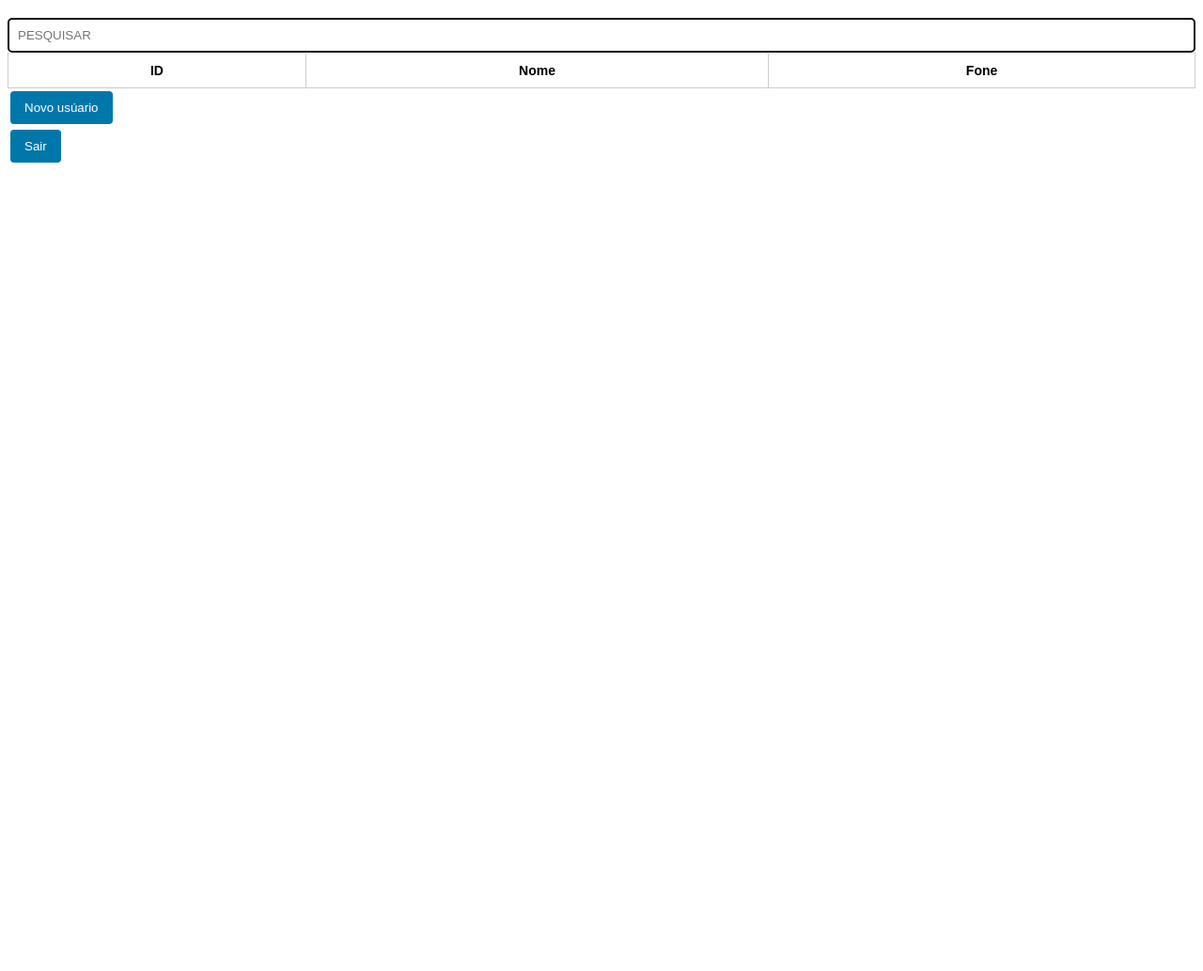
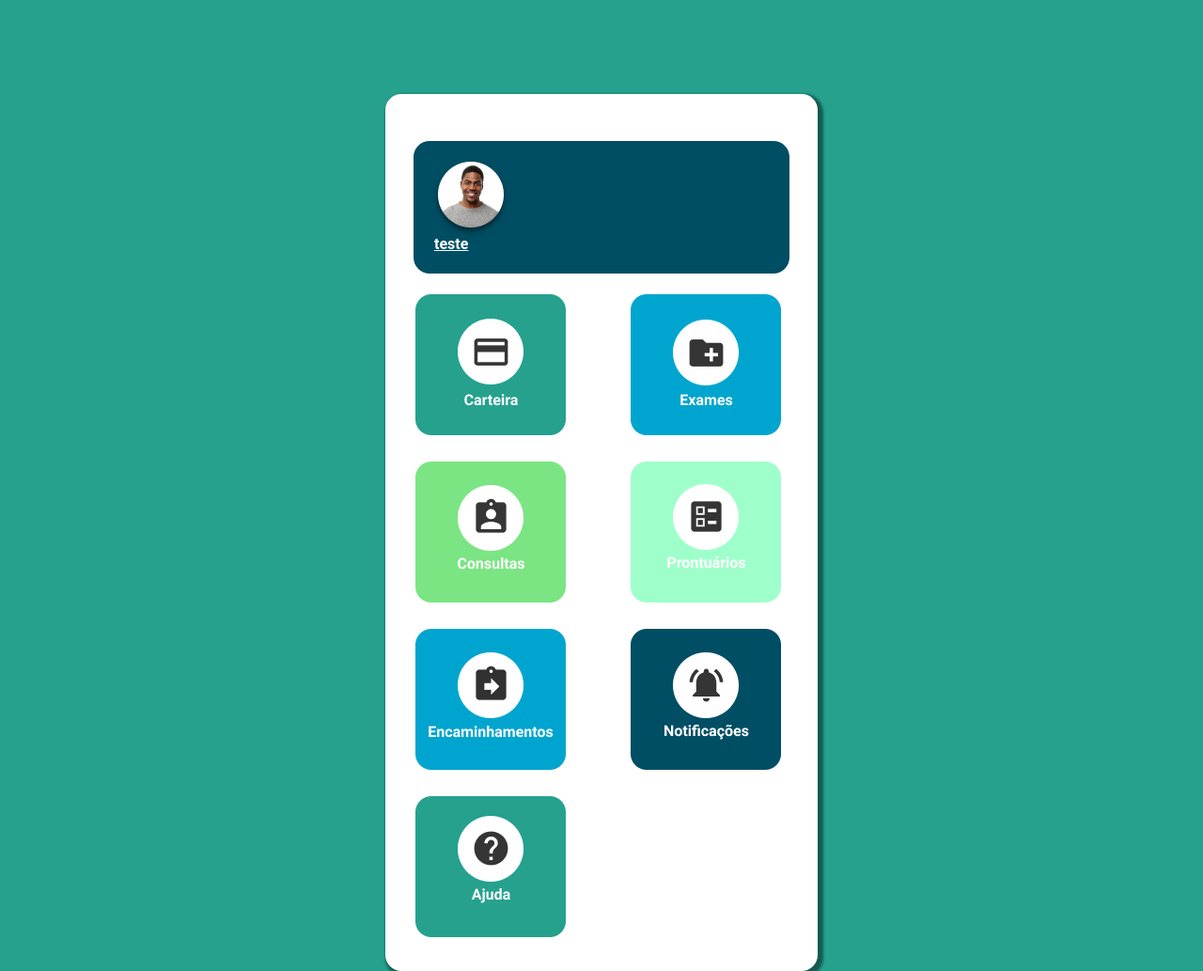
Before and after one commit to TiagoSantost/ProjetoFim, a plain HTML site: page LAIBOSIX/principal/paginaPrincipal.html in a window 1280 px wide. Shown: the top 1033 px of the page at 94% size. Before the commit the page ends 800 px from the top, so only its background shows below. Drawn offline with Linux system fonts and the light colour scheme.

Commit message:
Commitando

```diff
--- a/LAIBOSIX/cadastro/styleCadastro.css
+++ b/LAIBOSIX/cadastro/styleCadastro.css
@@ -18,7 +18,7 @@ body{
 
 .card{
     padding: 30px;
-    border-radius: 4%;
+    border-radius: 17px;
     box-shadow: 3px 3px 3px 3px #00000070;
     width: 400px;
 }
--- a/LAIBOSIX/login/style.css
+++ b/LAIBOSIX/login/style.css
@@ -18,7 +18,7 @@ body{
 
 .card{
     padding: 30px;
-    border-radius: 4%;
+    border-radius: 17px;
     box-shadow: 3px 3px 3px 3px #00000070;
     width: 400px;
 }
--- a/LAIBOSIX/principal/paginaPrincipal.html
+++ b/LAIBOSIX/principal/paginaPrincipal.html
@@ -4,70 +4,56 @@
     <meta charset="UTF-8">
     <meta http-equiv="X-UA-Compatible" content="IE=edge">
     <meta name="viewport" content="width=device-width, initial-scale=1.0">
+    <link rel="stylesheet" href="./stylePrincipal.css">
     <title>Tst</title>
 
-    <style>
-        #listaRegistro{display: none;}
-        #cadastroRegistro{
-            display: none;
-            flex-direction: column;
-            gap: 30px;
-        }
-
-        body[page=lista] #listaRegistro{display: block;}
-        body[page=cadastro] #cadastroRegistro{display:flex;}
-
-        body{
-            font-family: Arial, Helvetica, sans-serif;
-            font-size: 14px;
-        }
-
-        table{
-            width: 100%;
-            border-collapse: collapse;
-        }
-        table th,
-        table td{
-            font-size: 14px;
-            padding: 10px 15px;
-            border: solid 1px #ccc;
-        }
-
-        button{
-            border: none;
-            border-radius: 4px;
-            cursor: pointer;
-            background-color: #07a;
-            color: #fff;
-            margin: 3px;
-            padding: 10px 15px;
-        }
-        button.cinza{
-            background-color: #ccc;
-            color: #666;
-        }
-        button:hover{
-            opacity: 0.8;
-        }
-        input{
-            border: solid 1px #ccc;
-            border-radius: 4px;
-            padding: 10px;
-        }
-        .label>div{
-            display: flex;
-        }
-        .label>div>input{
-            flex: 1;
-        }
-
-    </style>
 </head>
 <body page="lista">
-    <h1 id="logado"> </h1>
+    <div class="container">
+        <div class="card">
+            <button class="container-perfil">
+                <div class="container-perfil-informations">
+                    <img src="/LAIBOSIX/img/Foto-Perfil.png" alt="" style="filter: drop-shadow(0px 4px 4px rgba(0, 0, 0, 0.25));">
+                    <a id="logado"> </a>
+                    <a href="">teste</a>
+                </div>
+            </button>
+
+            <div class="botoes-menu">
+                <div class="coluna1">
+                    <button type="button">
+                        <img src="/LAIBOSIX/img/Carteira.png"  />
+                    </button>
+
+                    <button type="button">
+                        <img src="/LAIBOSIX/img/Consultas.png"  />
+                    </button>
+
+                    <button type="button">
+                        <img src="/LAIBOSIX/img/Encaminhamentos.png"  />
+                    </button>
+
+                    <button type="button">
+                        <img src="/LAIBOSIX/img/Ajuda.png"  />
+                    </button>
+                </div>
+                <div class="coluna2">
+                    <button type="button">
+                        <img src="/LAIBOSIX/img/Exames.png"  />
+                    </button>
+
+                    <button type="button">
+                        <img src="/LAIBOSIX/img/Prontuarios.png"  />
+                    </button>
+
+                    <button type="button">
+                        <img src="/LAIBOSIX/img/Notificações.png"  />
+                    </button>
+                </div>
+            </div>
+            <!--
 
             <div id="listaRegistro">
-
                 <div style='display: flex;'>
                     <input style='flex:1' placeholder="PESQUISAR" autofocus id='inputPesquisa' />
                 </div>
@@ -80,7 +66,6 @@
                             <th>Nome</th>
                             <th>Fone</th>
                         </tr>
-
                     </thead>
                     <tbody id="listaRegistroBody"></tbody>
                 </table>
@@ -88,7 +73,6 @@
                 <div>
                     <button  onclick="visualizar('cadastro',true)">Novo usúario</button>
                 </div>
-
             </div>
 
 
@@ -115,9 +99,6 @@
                     </div>
                 </div>
 
-
-
-
                 <div>
                     <button>Cadastrar</button>
                     <button onclick="visualizar('lista')" class="cinza" type="button">Cancelar </button>
@@ -126,8 +107,9 @@
             </form>
 
             <button onClick='sair()'>Sair</button>
-
-
+            -->
+        </div>
+    </div>
     <script src="./scriptPrincipal.js"></script>
 </body>
 
--- a/LAIBOSIX/principal/stylePrincipal.css
+++ b/LAIBOSIX/principal/stylePrincipal.css
@@ -0,0 +1,114 @@
+*{
+    margin: 0;
+    padding: 0;
+    font-family:'Roboto', sans-serif;
+    color: white
+}
+body{
+    background-color: #25A18E;
+}
+
+.container{
+    display: flex;
+    justify-content: center;
+    width: 100%;
+    margin-top: 100px;
+    margin-bottom: 100px;
+
+}
+
+.card{
+    padding: 30px;
+    border-radius: 17px;
+    box-shadow: 3px 3px 3px 3px #00000070;
+    width: 400px;
+    background-color: white;
+}
+
+.container-perfil{
+    display: flex;
+    justify-content: left;
+    background-color: #004E64;
+    height: auto;
+    width: 100%;
+    border-radius: 17px;
+}
+
+.container-perfil-informations{
+    display: flex;
+    flex-direction: column;
+    margin-top: 20px ;
+    margin-left: 20px;
+    margin-bottom: 20px;
+    text-align: left;
+
+}
+
+.botoes-menu{
+    display: flex;
+    justify-content: center;
+    width: 100%;
+}
+
+
+
+h1{
+    text-align: center;
+    margin-bottom: 20px;
+    margin-top: 20px;
+    color: #FFFFFF;
+}
+
+#listaRegistro{display: none;}
+#cadastroRegistro{
+    display: none;
+    flex-direction: column;
+    gap: 30px;
+}
+
+body[page=lista] #listaRegistro{display: block;}
+body[page=cadastro] #cadastroRegistro{display:flex;}
+
+body{
+    font-family: Arial, Helvetica, sans-serif;
+    font-size: 14px;
+}
+
+table{
+    width: 100%;
+    border-collapse: collapse;
+}
+table th,
+table td{
+    font-size: 14px;
+    padding: 10px 15px;
+    border: solid 1px #ccc;
+}
+
+button{
+    background-color: transparent;
+    border-color: transparent;
+    font-weight: bold;
+    font-size: 12pt;
+    margin-top: 20px;
+    border-radius: 20px;
+    cursor: pointer;
+    outline: none;
+    transition: all .5s ease-out;
+    box-shadow: 0px;
+}
+
+button:hover{
+    opacity: 0.8;
+}
+input{
+    border: solid 1px #ccc;
+    border-radius: 4px;
+    padding: 10px;
+}
+.label>div{
+    display: flex;
+}
+.label>div>input{
+    flex: 1;
+}
```
Also changed, not shown: LAIBOSIX/img/Ajuda.png (added), LAIBOSIX/img/Carteira.png (added), LAIBOSIX/img/Consultas.png (added), LAIBOSIX/img/Encaminhamentos.png (added), LAIBOSIX/img/Exames.png (added), LAIBOSIX/img/Foto-Perfil.png (added), LAIBOSIX/img/Notificações.png (added), LAIBOSIX/img/Prontuarios.png (added). Lines whose indentation alone changed are shown as unchanged.
